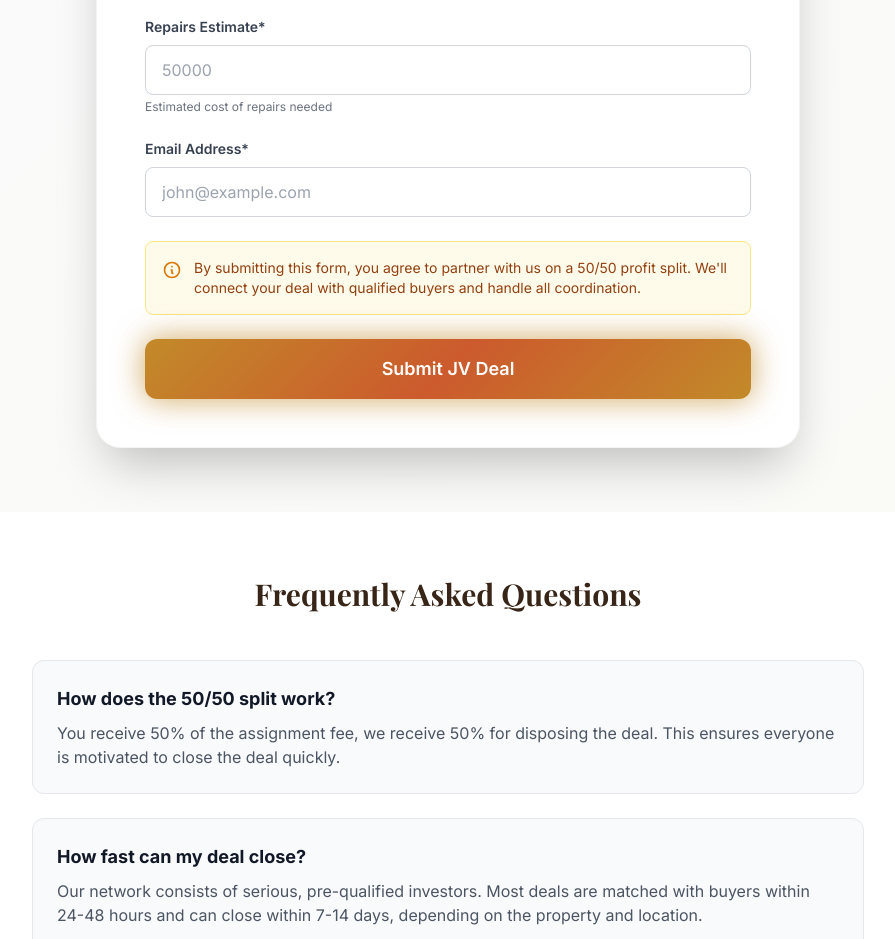
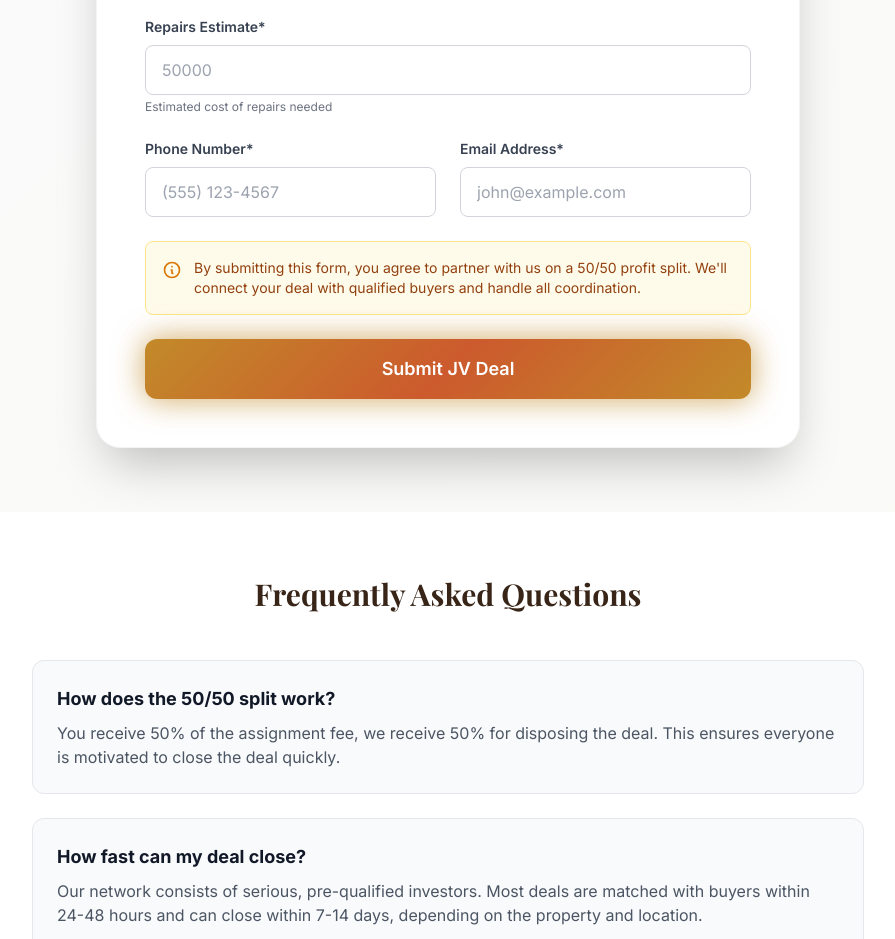
Before and after one commit to EnRICHedCreations/Western-Frontier-Investments-Inc, a plain HTML site: page joint-ventures.html in a window 1280 px wide. Shown: the part 1700-2639 px from the top of the page, without its empty margins (192-1087 px from the left). Drawn offline with nearby package versions, Linux system fonts and the light colour scheme.

Commit message:
Update joint-ventures.html

```diff
--- a/joint-ventures.html
+++ b/joint-ventures.html
@@ -263,9 +263,15 @@
                             <p class="text-xs text-gray-500 mt-1">Estimated cost of repairs needed</p>
                         </div>
 
-                        <div>
-                            <label for="emailAddress" class="block text-gray-700 text-sm font-semibold mb-2">Email Address*</label>
-                            <input type="email" id="emailAddress" class="w-full px-4 py-3 border border-gray-300 rounded-lg focus:ring-2 focus:ring-brand-primary focus:border-transparent" placeholder="john@example.com" required>
+                        <div class="grid grid-cols-1 md:grid-cols-2 gap-6">
+                            <div>
+                                <label for="phoneNumber" class="block text-gray-700 text-sm font-semibold mb-2">Phone Number*</label>
+                                <input type="tel" id="phoneNumber" class="w-full px-4 py-3 border border-gray-300 rounded-lg focus:ring-2 focus:ring-brand-primary focus:border-transparent" placeholder="(555) 123-4567" required>
+                            </div>
+                            <div>
+                                <label for="emailAddress" class="block text-gray-700 text-sm font-semibold mb-2">Email Address*</label>
+                                <input type="email" id="emailAddress" class="w-full px-4 py-3 border border-gray-300 rounded-lg focus:ring-2 focus:ring-brand-primary focus:border-transparent" placeholder="john@example.com" required>
+                            </div>
                         </div>
 
                         <div class="bg-amber-50 border border-amber-200 rounded-lg p-4">
```
